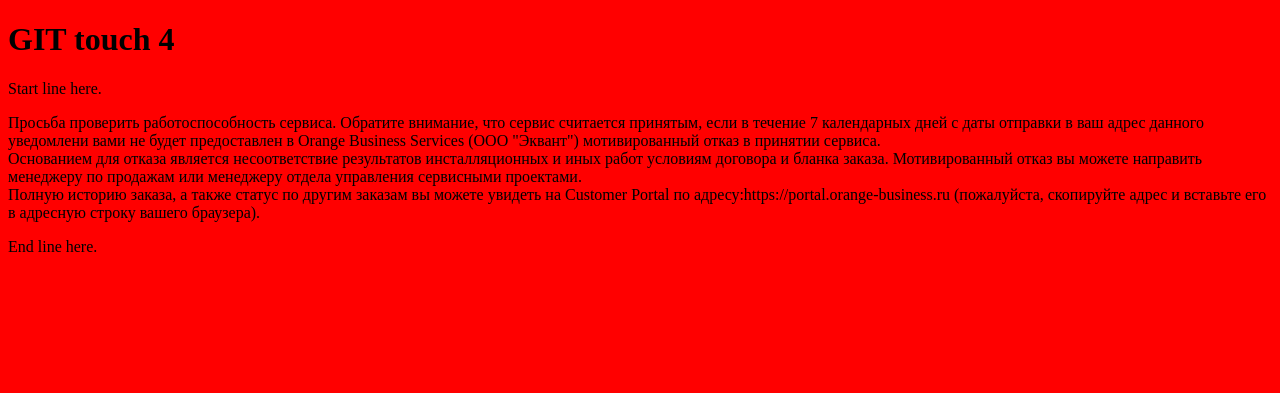
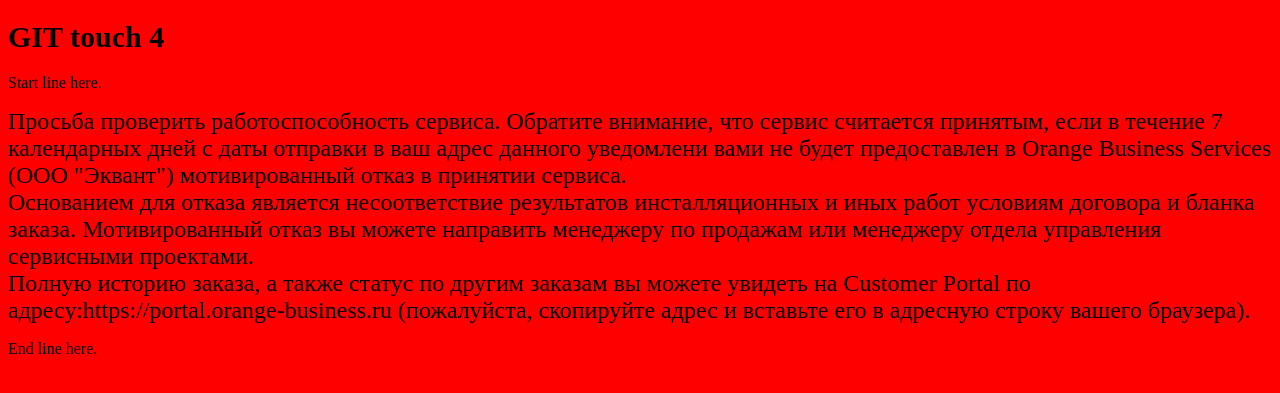
Before and after one commit to meskirian/git.touch.box, a PHP site: page / in a window 1280 px wide. Shown: the top 393 px of the page. Run offline with PHP 8.4, Linux system fonts and the light colour scheme.

Commit message:
h1 font 30px;body font 24px

```diff
--- a/style.css
+++ b/style.css
@@ -1,3 +1,9 @@
 body{
 	background: red;
 }
+h1{
+	font-size: 30px;
+}
+body div{
+	font-size: 24px;
+}
```
